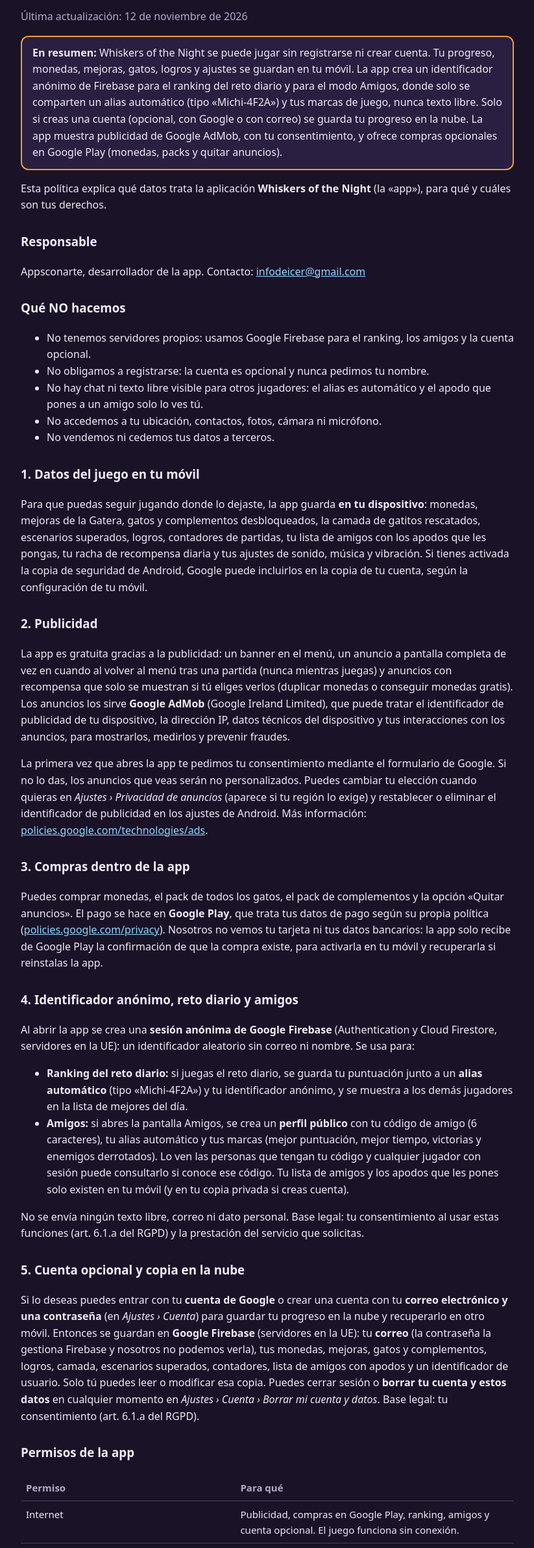
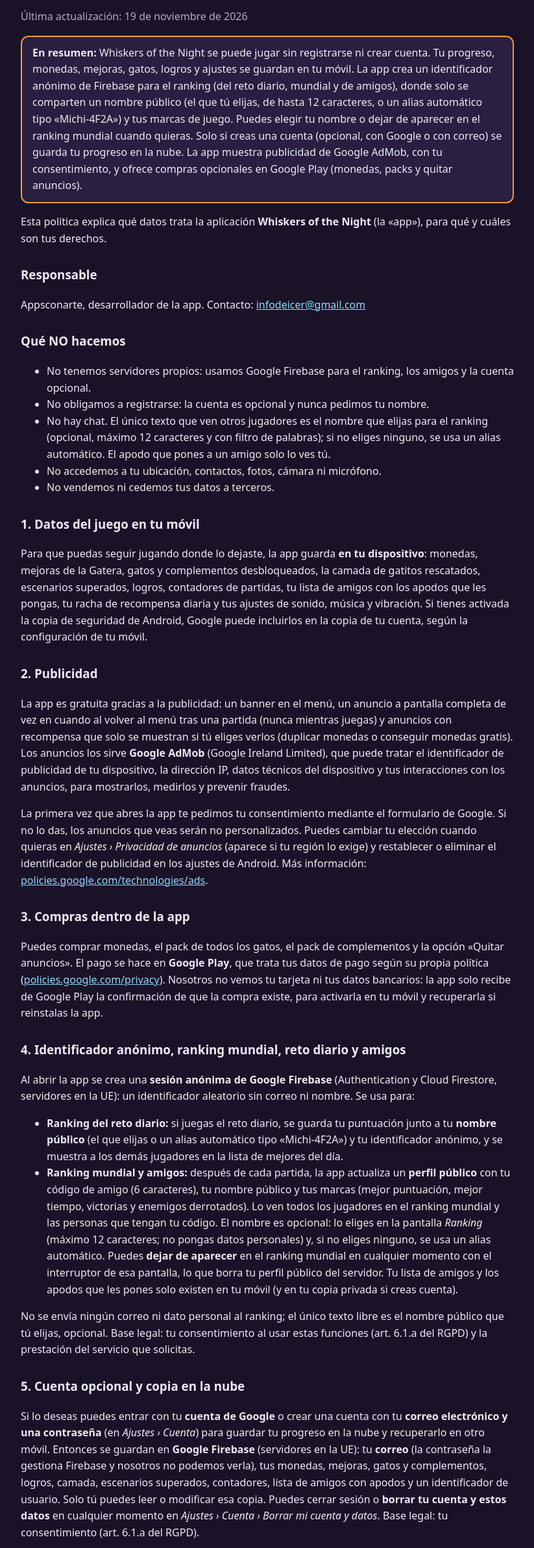
Before and after one commit to Appsconarte/whiskers-privacidad, a plain HTML site: page index.html in a window 1280 px wide. Shown: the part 138-2521 px from the top of the page at 65% size, without its empty margins (228-1051 px from the left). Drawn offline with Linux system fonts and the light colour scheme.

Commit message:
Politica de privacidad: ranking mundial, nombre publico opcional y como dejar de aparecer
Co-Authored-By: Claude Sonnet 5.5 <noreply@anthropic.com>

```diff
--- a/index.html
+++ b/index.html
@@ -23,9 +23,9 @@
 <p><a href="#es">Español</a> · <a href="#en">English</a></p>
 <div id="es">
 <h1>Política de privacidad de Whiskers of the Night</h1>
-<p class="fecha">Última actualización: 12 de noviembre de 2026</p>
+<p class="fecha">Última actualización: 19 de noviembre de 2026</p>
 
-<p class="aviso"><strong>En resumen:</strong> Whiskers of the Night se puede jugar sin registrarse ni crear cuenta. Tu progreso, monedas, mejoras, gatos, logros y ajustes se guardan en tu móvil. La app crea un identificador anónimo de Firebase para el ranking del reto diario y para el modo Amigos, donde solo se comparten un alias automático (tipo «Michi-4F2A») y tus marcas de juego, nunca texto libre. Solo si creas una cuenta (opcional, con Google o con correo) se guarda tu progreso en la nube. La app muestra publicidad de Google AdMob, con tu consentimiento, y ofrece compras opcionales en Google Play (monedas, packs y quitar anuncios).</p>
+<p class="aviso"><strong>En resumen:</strong> Whiskers of the Night se puede jugar sin registrarse ni crear cuenta. Tu progreso, monedas, mejoras, gatos, logros y ajustes se guardan en tu móvil. La app crea un identificador anónimo de Firebase para el ranking (del reto diario, mundial y de amigos), donde solo se comparten un nombre público (el que tú elijas, de hasta 12 caracteres, o un alias automático tipo «Michi-4F2A») y tus marcas de juego. Puedes elegir tu nombre o dejar de aparecer en el ranking mundial cuando quieras. Solo si creas una cuenta (opcional, con Google o con correo) se guarda tu progreso en la nube. La app muestra publicidad de Google AdMob, con tu consentimiento, y ofrece compras opcionales en Google Play (monedas, packs y quitar anuncios).</p>
 
 <p>Esta política explica qué datos trata la aplicación <strong>Whiskers of the Night</strong> (la «app»), para qué y cuáles son tus derechos.</p>
 
@@ -36,7 +36,7 @@
 <ul>
   <li>No tenemos servidores propios: usamos Google Firebase para el ranking, los amigos y la cuenta opcional.</li>
   <li>No obligamos a registrarse: la cuenta es opcional y nunca pedimos tu nombre.</li>
-  <li>No hay chat ni texto libre visible para otros jugadores: el alias es automático y el apodo que pones a un amigo solo lo ves tú.</li>
+  <li>No hay chat. El único texto que ven otros jugadores es el nombre que elijas para el ranking (opcional, máximo 12 caracteres y con filtro de palabras); si no eliges ninguno, se usa un alias automático. El apodo que pones a un amigo solo lo ves tú.</li>
   <li>No accedemos a tu ubicación, contactos, fotos, cámara ni micrófono.</li>
   <li>No vendemos ni cedemos tus datos a terceros.</li>
 </ul>
@@ -51,13 +51,13 @@
 <h3>3. Compras dentro de la app</h3>
 <p>Puedes comprar monedas, el pack de todos los gatos, el pack de complementos y la opción «Quitar anuncios». El pago se hace en <strong>Google Play</strong>, que trata tus datos de pago según su propia política (<a href="https://policies.google.com/privacy">policies.google.com/privacy</a>). Nosotros no vemos tu tarjeta ni tus datos bancarios: la app solo recibe de Google Play la confirmación de que la compra existe, para activarla en tu móvil y recuperarla si reinstalas la app.</p>
 
-<h3>4. Identificador anónimo, reto diario y amigos</h3>
+<h3>4. Identificador anónimo, ranking mundial, reto diario y amigos</h3>
 <p>Al abrir la app se crea una <strong>sesión anónima de Google Firebase</strong> (Authentication y Cloud Firestore, servidores en la UE): un identificador aleatorio sin correo ni nombre. Se usa para:</p>
 <ul>
-  <li><strong>Ranking del reto diario:</strong> si juegas el reto diario, se guarda tu puntuación junto a un <strong>alias automático</strong> (tipo «Michi-4F2A») y tu identificador anónimo, y se muestra a los demás jugadores en la lista de mejores del día.</li>
-  <li><strong>Amigos:</strong> si abres la pantalla Amigos, se crea un <strong>perfil público</strong> con tu código de amigo (6 caracteres), tu alias automático y tus marcas (mejor puntuación, mejor tiempo, victorias y enemigos derrotados). Lo ven las personas que tengan tu código y cualquier jugador con sesión puede consultarlo si conoce ese código. Tu lista de amigos y los apodos que les pones solo existen en tu móvil (y en tu copia privada si creas cuenta).</li>
+  <li><strong>Ranking del reto diario:</strong> si juegas el reto diario, se guarda tu puntuación junto a tu <strong>nombre público</strong> (el que elijas o un alias automático tipo «Michi-4F2A») y tu identificador anónimo, y se muestra a los demás jugadores en la lista de mejores del día.</li>
+  <li><strong>Ranking mundial y amigos:</strong> después de cada partida, la app actualiza un <strong>perfil público</strong> con tu código de amigo (6 caracteres), tu nombre público y tus marcas (mejor puntuación, mejor tiempo, victorias y enemigos derrotados). Lo ven todos los jugadores en el ranking mundial y las personas que tengan tu código. El nombre es opcional: lo eliges en la pantalla <em>Ranking</em> (máximo 12 caracteres; no pongas datos personales) y, si no eliges ninguno, se usa un alias automático. Puedes <strong>dejar de aparecer</strong> en el ranking mundial en cualquier momento con el interruptor de esa pantalla, lo que borra tu perfil público del servidor. Tu lista de amigos y los apodos que les pones solo existen en tu móvil (y en tu copia privada si creas cuenta).</li>
 </ul>
-<p>No se envía ningún texto libre, correo ni dato personal. Base legal: tu consentimiento al usar estas funciones (art. 6.1.a del RGPD) y la prestación del servicio que solicitas.</p>
+<p>No se envía ningún correo ni dato personal al ranking; el único texto libre es el nombre público que tú elijas, opcional. Base legal: tu consentimiento al usar estas funciones (art. 6.1.a del RGPD) y la prestación del servicio que solicitas.</p>
 
 <h3>5. Cuenta opcional y copia en la nube</h3>
 <p>Si lo deseas puedes entrar con tu <strong>cuenta de Google</strong> o crear una cuenta con tu <strong>correo electrónico y una contraseña</strong> (en <em>Ajustes › Cuenta</em>) para guardar tu progreso en la nube y recuperarlo en otro móvil. Entonces se guardan en <strong>Google Firebase</strong> (servidores en la UE): tu <strong>correo</strong> (la contraseña la gestiona Firebase y nosotros no podemos verla), tus monedas, mejoras, gatos y complementos, logros, camada, escenarios superados, contadores, lista de amigos con apodos y un identificador de usuario. Solo tú puedes leer o modificar esa copia. Puedes cerrar sesión o <strong>borrar tu cuenta y estos datos</strong> en cualquier momento en <em>Ajustes › Cuenta › Borrar mi cuenta y datos</em>. Base legal: tu consentimiento (art. 6.1.a del RGPD).</p>
@@ -98,9 +98,9 @@
 <hr>
 <div id="en">
 <h1>Whiskers of the Night Privacy Policy</h1>
-<p class="fecha">Last updated: 12 November 2026</p>
+<p class="fecha">Last updated: 19 November 2026</p>
 
-<p class="aviso"><strong>In short:</strong> Whiskers of the Night can be played with no sign-up or account. Your progress, coins, upgrades, cats, achievements and settings are stored on your phone. The app creates an anonymous Firebase identifier for the daily challenge ranking and the Friends mode, where only an automatic alias (like "Michi-4F2A") and your game stats are shared, never free text. Only if you create an optional account (with Google or e-mail) is your progress saved in the cloud. The app shows Google AdMob ads, with your consent, and offers optional purchases on Google Play (coins, packs and removing ads).</p>
+<p class="aviso"><strong>In short:</strong> Whiskers of the Night can be played with no sign-up or account. Your progress, coins, upgrades, cats, achievements and settings are stored on your phone. The app creates an anonymous Firebase identifier for the rankings (daily challenge, worldwide and friends), where only a public name (the one you choose, up to 12 characters, or an automatic alias like "Michi-4F2A") and your game stats are shared. You can choose your name or stop appearing in the worldwide ranking at any time. Only if you create an optional account (with Google or e-mail) is your progress saved in the cloud. The app shows Google AdMob ads, with your consent, and offers optional purchases on Google Play (coins, packs and removing ads).</p>
 
 <p>This policy explains what data the <strong>Whiskers of the Night</strong> app (the "app") processes, why, and what your rights are.</p>
 
@@ -111,7 +111,7 @@
 <ul>
   <li>We have no servers of our own: we use Google Firebase for the ranking, friends and the optional account.</li>
   <li>We do not force registration: the account is optional and we never ask for your name.</li>
-  <li>There is no chat or free text visible to other players: the alias is automatic and the nickname you give a friend is only visible to you.</li>
+  <li>There is no chat. The only text other players see is the name you choose for the ranking (optional, maximum 12 characters, with a word filter); if you choose none, an automatic alias is used. The nickname you give a friend is only visible to you.</li>
   <li>We do not access your location, contacts, photos, camera or microphone.</li>
   <li>We do not sell or hand your data to third parties.</li>
 </ul>
@@ -126,13 +126,13 @@
 <h3>3. In-app purchases</h3>
 <p>You can buy coins, the all-cats pack, the accessories pack and the "Remove ads" option. Payment is made through <strong>Google Play</strong>, which processes your payment data under its own policy (<a href="https://policies.google.com/privacy">policies.google.com/privacy</a>). We never see your card or bank details: the app only receives from Google Play the confirmation that the purchase exists, to activate it on your phone and restore it if you reinstall.</p>
 
-<h3>4. Anonymous identifier, daily challenge and friends</h3>
+<h3>4. Anonymous identifier, worldwide ranking, daily challenge and friends</h3>
 <p>When you open the app, an <strong>anonymous Google Firebase session</strong> is created (Authentication and Cloud Firestore, EU servers): a random identifier with no e-mail or name. It is used for:</p>
 <ul>
-  <li><strong>Daily challenge ranking:</strong> if you play the daily challenge, your score is stored together with an <strong>automatic alias</strong> (like "Michi-4F2A") and your anonymous identifier, and shown to other players in the day's top list.</li>
-  <li><strong>Friends:</strong> if you open the Friends screen, a <strong>public profile</strong> is created with your friend code (6 characters), your automatic alias and your stats (best score, best time, victories and enemies defeated). It is seen by people who have your code, and any signed-in player can look it up if they know that code. Your friends list and the nicknames you give them exist only on your phone (and in your private backup if you create an account).</li>
+  <li><strong>Daily challenge ranking:</strong> if you play the daily challenge, your score is stored together with your <strong>public name</strong> (the one you choose or an automatic alias like "Michi-4F2A") and your anonymous identifier, and shown to other players in the day's top list.</li>
+  <li><strong>Worldwide ranking and friends:</strong> after each game the app updates a <strong>public profile</strong> with your friend code (6 characters), your public name and your stats (best score, best time, victories and enemies defeated). It is seen by all players in the worldwide ranking and by people who have your code. The name is optional: you choose it on the <em>Ranking</em> screen (maximum 12 characters; do not use personal data) and, if you choose none, an automatic alias is used. You can <strong>stop appearing</strong> in the worldwide ranking at any time with the switch on that screen, which deletes your public profile from the server. Your friends list and the nicknames you give them exist only on your phone (and in your private backup if you create an account).</li>
 </ul>
-<p>No free text, e-mail or personal data is sent. Legal basis: your consent when using these features (Art. 6.1.a GDPR) and provision of the service you request.</p>
+<p>No e-mail or personal data is sent to the ranking; the only free text is the optional public name you choose. Legal basis: your consent when using these features (Art. 6.1.a GDPR) and provision of the service you request.</p>
 
 <h3>5. Optional account and cloud backup</h3>
 <p>If you wish you can sign in with your <strong>Google account</strong> or create an account with your <strong>e-mail address and a password</strong> (in <em>Settings › Account</em>) to save your progress in the cloud and restore it on another phone. It is then stored in <strong>Google Firebase</strong> (EU servers): your <strong>e-mail</strong> (the password is handled by Firebase and we cannot see it), your coins, upgrades, cats and accessories, achievements, litter, completed stages, counters, friends list with nicknames and a user identifier. Only you can read or change that backup. You can sign out or <strong>delete your account and this data</strong> at any time in <em>Settings › Account › Delete my account and data</em>. Legal basis: your consent (Art. 6.1.a GDPR).</p>
```
